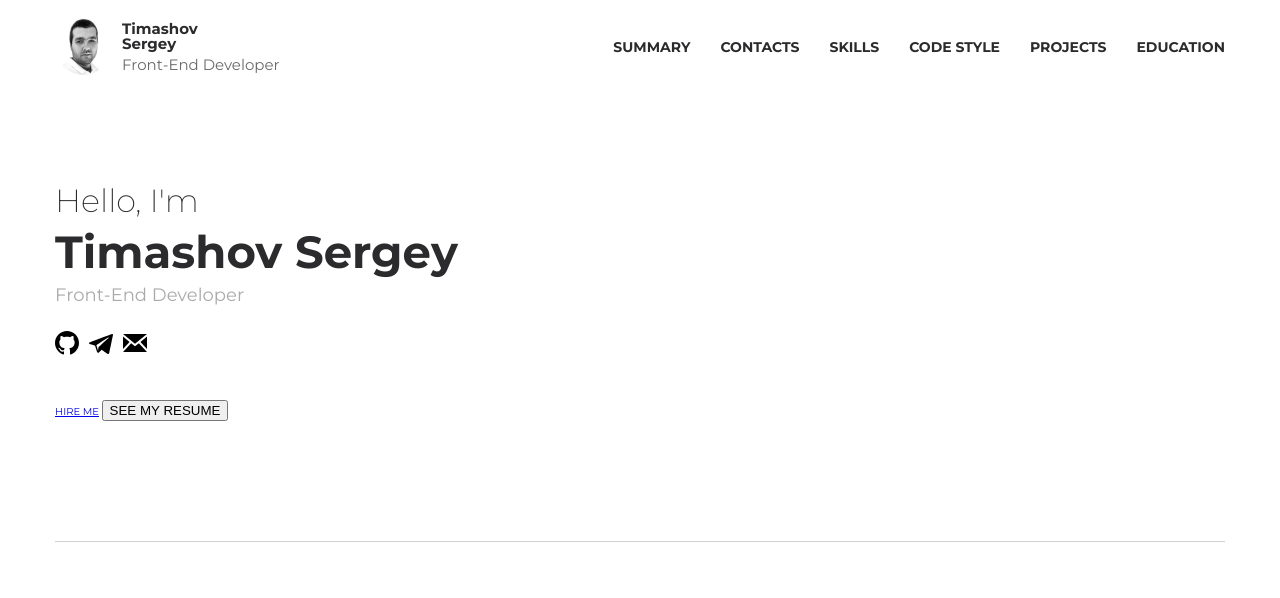
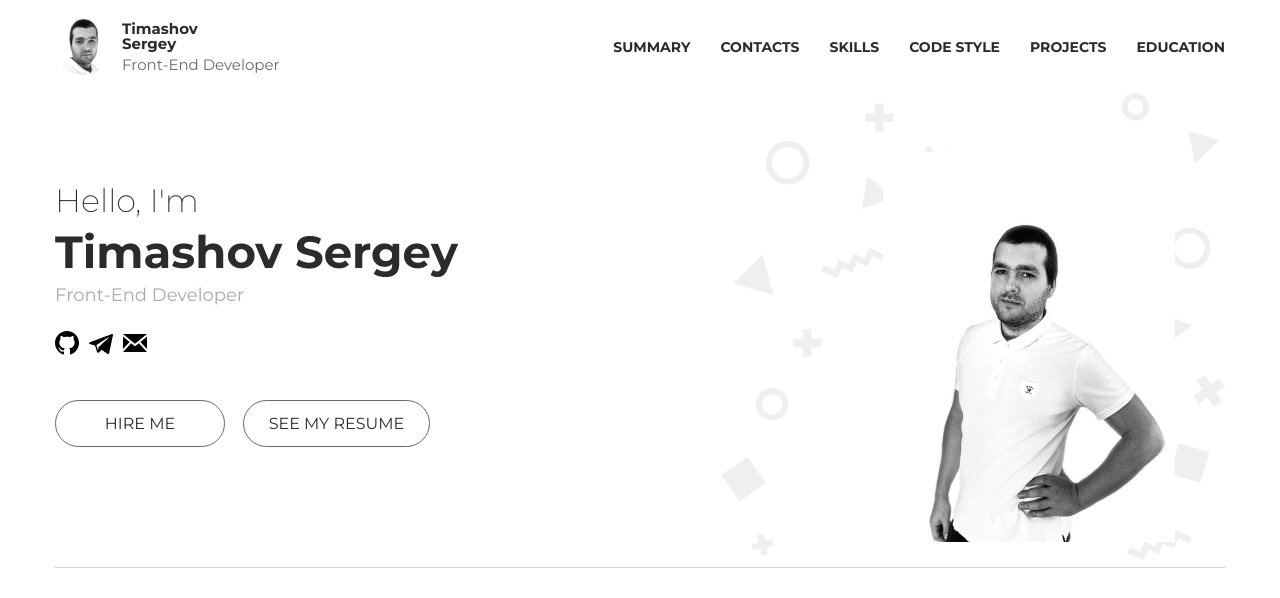
Before and after one commit to sxtim/rsschool-cv-stage0, a plain HTML site: page index.html in a window 1280 px wide. Drawn offline with Linux system fonts and the light colour scheme.

Commit message:
feat: add contacts block

```diff
--- a/assets/css/blocks/btn.less
+++ b/assets/css/blocks/btn.less
@@ -1 +1,37 @@
 // main: ../style.less
+.btn  {
+  /*стандартное выравнивание*/
+  display: inline-block;
+  text-align: center;
+
+  /*убираем стили ссылки и кнопки поумолчанию и добавляем свои*/
+  padding: 13px 25px;
+  text-decoration: none;
+  border: 1px @gray solid;
+  border-radius: 30px;
+  background: none;
+  //добавляем ручку
+  cursor: pointer;
+  //ставим шрифт по умолчанию
+  font-family: inherit;
+
+
+  font-size: 1.6rem;
+  color: @black;
+  text-transform: uppercase;
+  min-width: 170px;
+
+  transition: background-color 0.2s linear,
+  color 0.2s linear, box-shadow 0.2s linear;
+
+  &:hover {
+    background-color: @black;
+    box-shadow: 2px 2px 10px fade(#000000, 30%);
+    color: @white;
+  }
+
+  + .btn {
+    margin: 0 0 0 15px;
+  }
+
+}
--- a/assets/css/blocks/contacts.less
+++ b/assets/css/blocks/contacts.less
@@ -1,7 +1,10 @@
 // main: ../style.less
 .contacts__inner {
+  position: relative;
   display: flex;
   padding: 100px 0 120px 0;
+  background: url("/assets/img/symbols.svg")
+right top no-repeat;
   border-bottom: 1px solid fade(@gray, 30%);
 }
 .contacts__content {
@@ -33,5 +36,9 @@
 }
 
 .contacts__photo {
-  width: 50%;
+  position: absolute;
+  max-width: 25%;
+  bottom: 25px;
+  right: 50px;
+  z-index: 1;
 }
--- a/index.html
+++ b/index.html
@@ -73,9 +73,9 @@
                     <a class="btn" href="#">HIRE ME</a>
                     <button class="btn">SEE MY RESUME</button>
                 </div>
-                <div class="contacts__photo"></div>
-            </div>
-        </div>
+                <img class="contacts__photo" src="assets/img/portrait.png" alt="image not found">
+            </div><!-- /.contacts__inner-->
+        </div><!-- /.container-->
     </section>
 </main>
 </body>
```
Also changed, not shown: assets/css/style.css, assets/img/portrait.png (added), assets/img/symbols.jpeg (added), assets/img/symbols.png (added), assets/img/symbols.svg (added), 1 other file.
